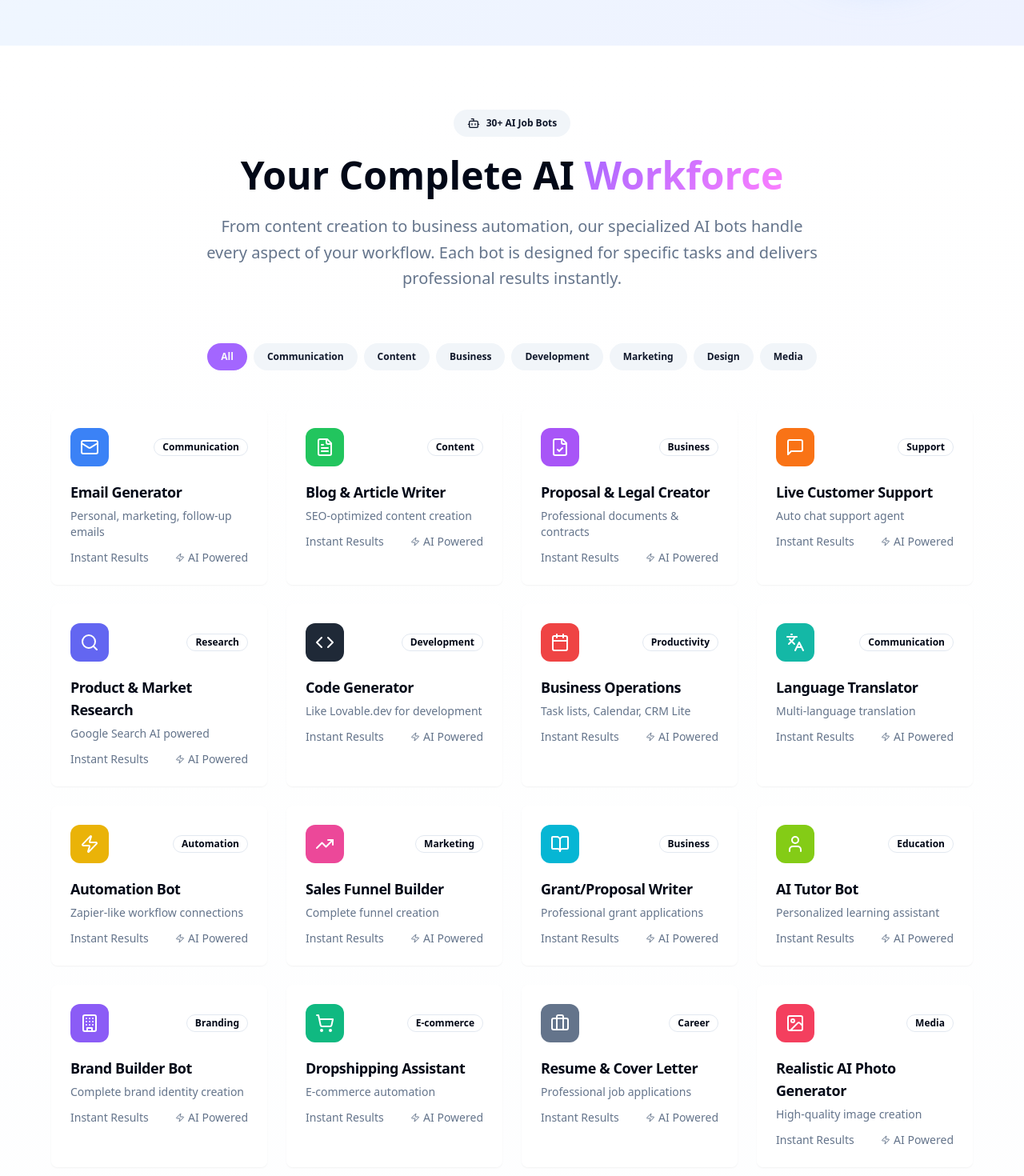
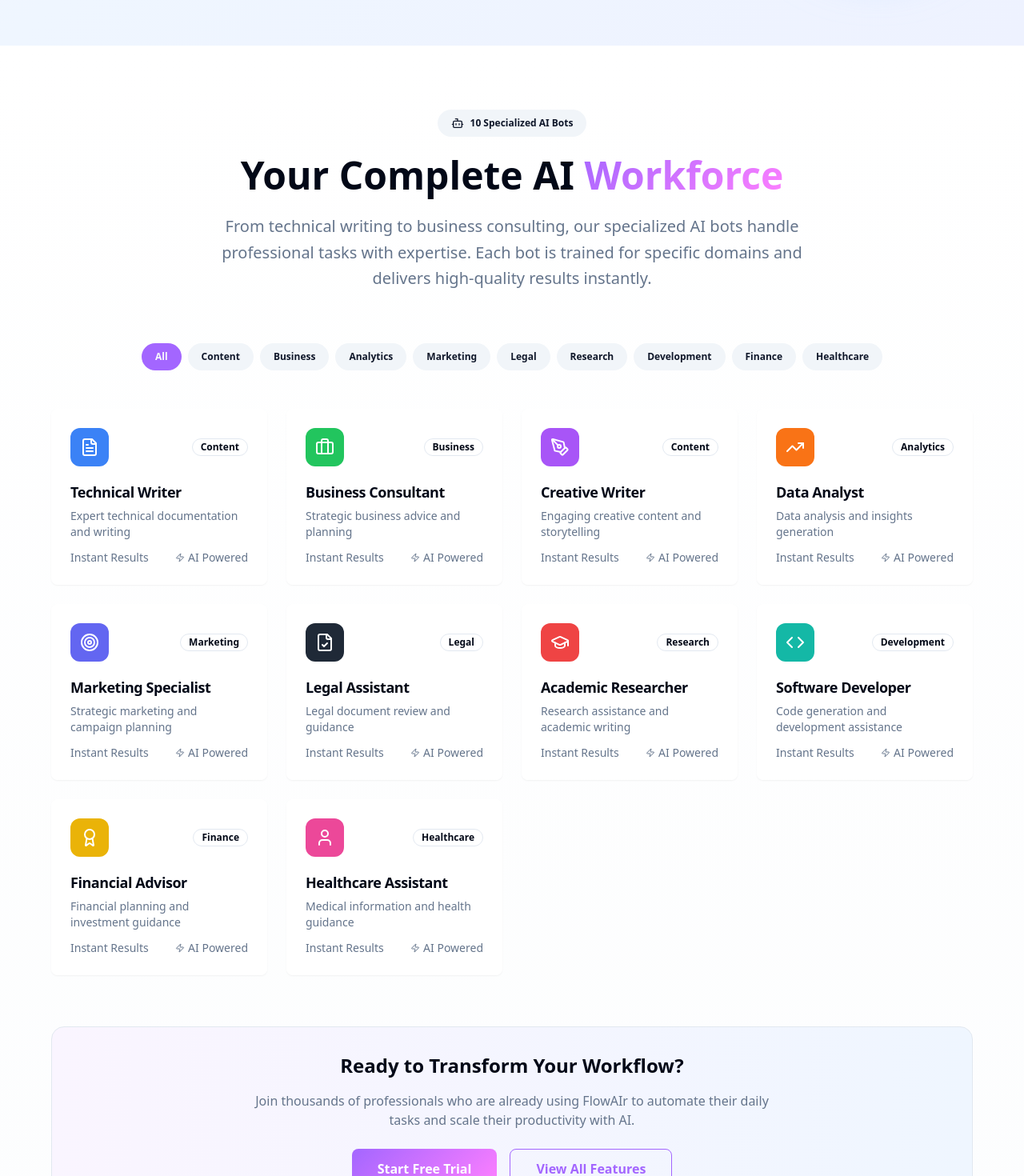
Before and after one commit to felixahuruonye/flowair-ai-nexus, a React (Vite) app: page / in a window 1280 px wide. Shown: the part 1020-2490 px from the top of the page at 80% size. Built offline with nearby package versions, Linux system fonts and the light colour scheme.

Commit message:
Update bot display
Rewrite bot components on homepage and dashboard.

```diff
--- a/src/components/FeaturesSection.tsx
+++ b/src/components/FeaturesSection.tsx
@@ -2,68 +2,34 @@
 import { Card, CardContent, CardDescription, CardHeader, CardTitle } from '@/components/ui/card';
 import { Badge } from '@/components/ui/badge';
 import {
-  Mail,
   FileText,
-  MessageSquare,
-  Search,
   Code,
-  Calendar,
-  Languages,
   Zap,
   TrendingUp,
-  BookOpen,
-  Building,
   Briefcase,
   User,
-  Image,
-  Video,
-  Palette,
-  Music,
-  FileImage,
+  PenTool,
   FileCheck,
-  Mic,
-  MessageCircle,
-  ShoppingCart,
-  Instagram,
-  PenTool,
-  Hash,
+  Target,
+  GraduationCap,
+  Award,
   Bot
 } from 'lucide-react';
 
 const aiJobBots = [
-  { icon: Mail, name: "Email Generator", description: "Personal, marketing, follow-up emails", category: "Communication", color: "bg-blue-500" },
-  { icon: FileText, name: "Blog & Article Writer", description: "SEO-optimized content creation", category: "Content", color: "bg-green-500" },
-  { icon: FileCheck, name: "Proposal & Legal Creator", description: "Professional documents & contracts", category: "Business", color: "bg-purple-500" },
-  { icon: MessageSquare, name: "Live Customer Support", description: "Auto chat support agent", category: "Support", color: "bg-orange-500" },
-  { icon: Search, name: "Product & Market Research", description: "Google Search AI powered", category: "Research", color: "bg-indigo-500" },
-  { icon: Code, name: "Code Generator", description: "Like Lovable.dev for development", category: "Development", color: "bg-gray-800" },
-  { icon: Calendar, name: "Business Operations", description: "Task lists, Calendar, CRM Lite", category: "Productivity", color: "bg-red-500" },
-  { icon: Languages, name: "Language Translator", description: "Multi-language translation", category: "Communication", color: "bg-teal-500" },
-  { icon: Zap, name: "Automation Bot", description: "Zapier-like workflow connections", category: "Automation", color: "bg-yellow-500" },
-  { icon: TrendingUp, name: "Sales Funnel Builder", description: "Complete funnel creation", category: "Marketing", color: "bg-pink-500" },
-  { icon: BookOpen, name: "Grant/Proposal Writer", description: "Professional grant applications", category: "Business", color: "bg-cyan-500" },
-  { icon: User, name: "AI Tutor Bot", description: "Personalized learning assistant", category: "Education", color: "bg-lime-500" },
-  { icon: Building, name: "Brand Builder Bot", description: "Complete brand identity creation", category: "Branding", color: "bg-violet-500" },
-  { icon: ShoppingCart, name: "Dropshipping Assistant", description: "E-commerce automation", category: "E-commerce", color: "bg-emerald-500" },
-  { icon: Briefcase, name: "Resume & Cover Letter", description: "Professional job applications", category: "Career", color: "bg-slate-500" },
-  { icon: Image, name: "Realistic AI Photo Generator", description: "High-quality image creation", category: "Media", color: "bg-rose-500" },
-  { icon: Video, name: "AI Video Generator", description: "Professional video content", category: "Media", color: "bg-blue-600" },
-  { icon: Palette, name: "Logo Generator", description: "Professional brand logos", category: "Design", color: "bg-orange-600" },
-  { icon: Music, name: "Music & Lyrics Generator", description: "Original music composition", category: "Creative", color: "bg-purple-600" },
-  { icon: FileImage, name: "Flyer Generator", description: "Marketing materials design", category: "Design", color: "bg-green-600" },
-  { icon: FileCheck, name: "PDF Summarizer", description: "Document analysis & summary", category: "Productivity", color: "bg-indigo-600" },
-  { icon: Mic, name: "Voice Over Generator", description: "Text to speech for podcasts", category: "Audio", color: "bg-red-600" },
-  { icon: MessageCircle, name: "Comment Responder", description: "Social media engagement", category: "Social", color: "bg-teal-600" },
-  { icon: ShoppingCart, name: "E-commerce Product Writer", description: "Product descriptions & SEO", category: "E-commerce", color: "bg-yellow-600" },
-  { icon: Instagram, name: "Instagram Caption Generator", description: "Engaging social media content", category: "Social", color: "bg-pink-600" },
-  { icon: PenTool, name: "Ad Copy Generator", description: "High-converting advertisements", category: "Marketing", color: "bg-cyan-600" },
-  { icon: FileText, name: "Script Generator", description: "Video & presentation scripts", category: "Content", color: "bg-lime-600" },
-  { icon: Hash, name: "Tags/SEO Generator", description: "Optimization keywords & tags", category: "SEO", color: "bg-violet-600" },
-  { icon: Image, name: "Thumbnail Generator", description: "Eye-catching video thumbnails", category: "Design", color: "bg-emerald-600" },
-  { icon: Bot, name: "Chat Bot Code Generator", description: "Custom chatbot development", category: "Development", color: "bg-slate-600" }
+  { icon: FileText, name: "Technical Writer", description: "Expert technical documentation and writing", category: "Content", color: "bg-blue-500" },
+  { icon: Briefcase, name: "Business Consultant", description: "Strategic business advice and planning", category: "Business", color: "bg-green-500" },
+  { icon: PenTool, name: "Creative Writer", description: "Engaging creative content and storytelling", category: "Content", color: "bg-purple-500" },
+  { icon: TrendingUp, name: "Data Analyst", description: "Data analysis and insights generation", category: "Analytics", color: "bg-orange-500" },
+  { icon: Target, name: "Marketing Specialist", description: "Strategic marketing and campaign planning", category: "Marketing", color: "bg-indigo-500" },
+  { icon: FileCheck, name: "Legal Assistant", description: "Legal document review and guidance", category: "Legal", color: "bg-gray-800" },
+  { icon: GraduationCap, name: "Academic Researcher", description: "Research assistance and academic writing", category: "Research", color: "bg-red-500" },
+  { icon: Code, name: "Software Developer", description: "Code generation and development assistance", category: "Development", color: "bg-teal-500" },
+  { icon: Award, name: "Financial Advisor", description: "Financial planning and investment guidance", category: "Finance", color: "bg-yellow-500" },
+  { icon: User, name: "Healthcare Assistant", description: "Medical information and health guidance", category: "Healthcare", color: "bg-pink-500" }
 ];
 
-const categories = ["All", "Communication", "Content", "Business", "Development", "Marketing", "Design", "Media"];
+const categories = ["All", "Content", "Business", "Analytics", "Marketing", "Legal", "Research", "Development", "Finance", "Healthcare"];
 
 const FeaturesSection = () => {
   return (
@@ -73,15 +39,15 @@ const FeaturesSection = () => {
         <div className="text-center mb-16">
           <Badge variant="secondary" className="mb-6 px-4 py-2">
             <Bot className="w-4 h-4 mr-2" />
-            30+ AI Job Bots
+            10 Specialized AI Bots
           </Badge>
           <h2 className="text-3xl sm:text-4xl lg:text-5xl font-bold mb-6">
             Your Complete AI
             <span className="text-gradient"> Workforce</span>
           </h2>
           <p className="text-xl text-muted-foreground max-w-3xl mx-auto leading-relaxed">
-            From content creation to business automation, our specialized AI bots handle every aspect
-            of your workflow. Each bot is designed for specific tasks and delivers professional results instantly.
+            From technical writing to business consulting, our specialized AI bots handle professional tasks
+            with expertise. Each bot is trained for specific domains and delivers high-quality results instantly.
           </p>
         </div>
 
--- a/src/pages/Dashboard.tsx
+++ b/src/pages/Dashboard.tsx
@@ -8,10 +8,8 @@ import { Badge } from '@/components/ui/badge';
 import { Textarea } from '@/components/ui/textarea';
 import { supabase } from '@/integrations/supabase/client';
 import {
-  Send, Bot, User, Sparkles, Search, Mail, FileText, FileCheck, MessageCircle,
-  Code, Briefcase, Languages, Zap, TrendingUp, Award, GraduationCap, Package,
-  Camera, Video, Hexagon, Music, Image, Mic, MessageSquare, ShoppingCart,
-  Target, Film, Hash, Instagram, Copy, Download, RefreshCw, Volume2, VolumeX
+  Send, Bot, User, Sparkles, Search, FileText, Code, Briefcase,
+  TrendingUp, Award, GraduationCap, Target, Copy, Download, RefreshCw, Volume2, VolumeX
 } from 'lucide-react';
 import { useToast } from '@/hooks/use-toast';
 
@@ -32,9 +30,7 @@ interface Message {
 }
 
 const iconMap: Record<string, any> = {
-  Mail, FileText, FileCheck, MessageCircle, Search, Code, Briefcase, Languages, Zap,
-  TrendingUp, Award, GraduationCap, Sparkles, Package, User, Camera, Video, Hexagon,
-  Music, Image, Mic, MessageSquare, ShoppingCart, Instagram, Target, Film, Hash, Bot
+  FileText, Code, TrendingUp, Briefcase, User, Target, GraduationCap, Award, Bot
 };
 
 const Dashboard = () => {
```
